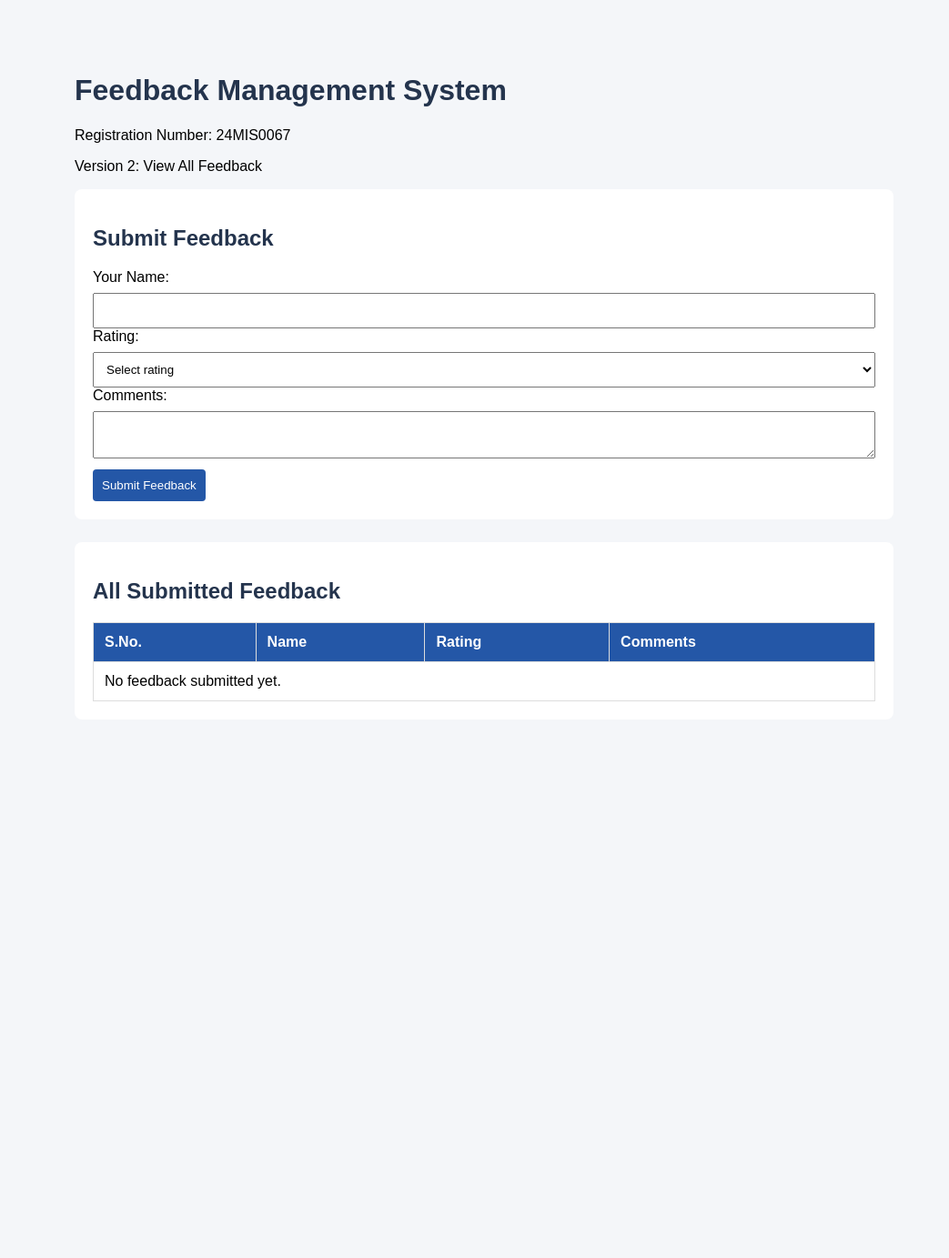
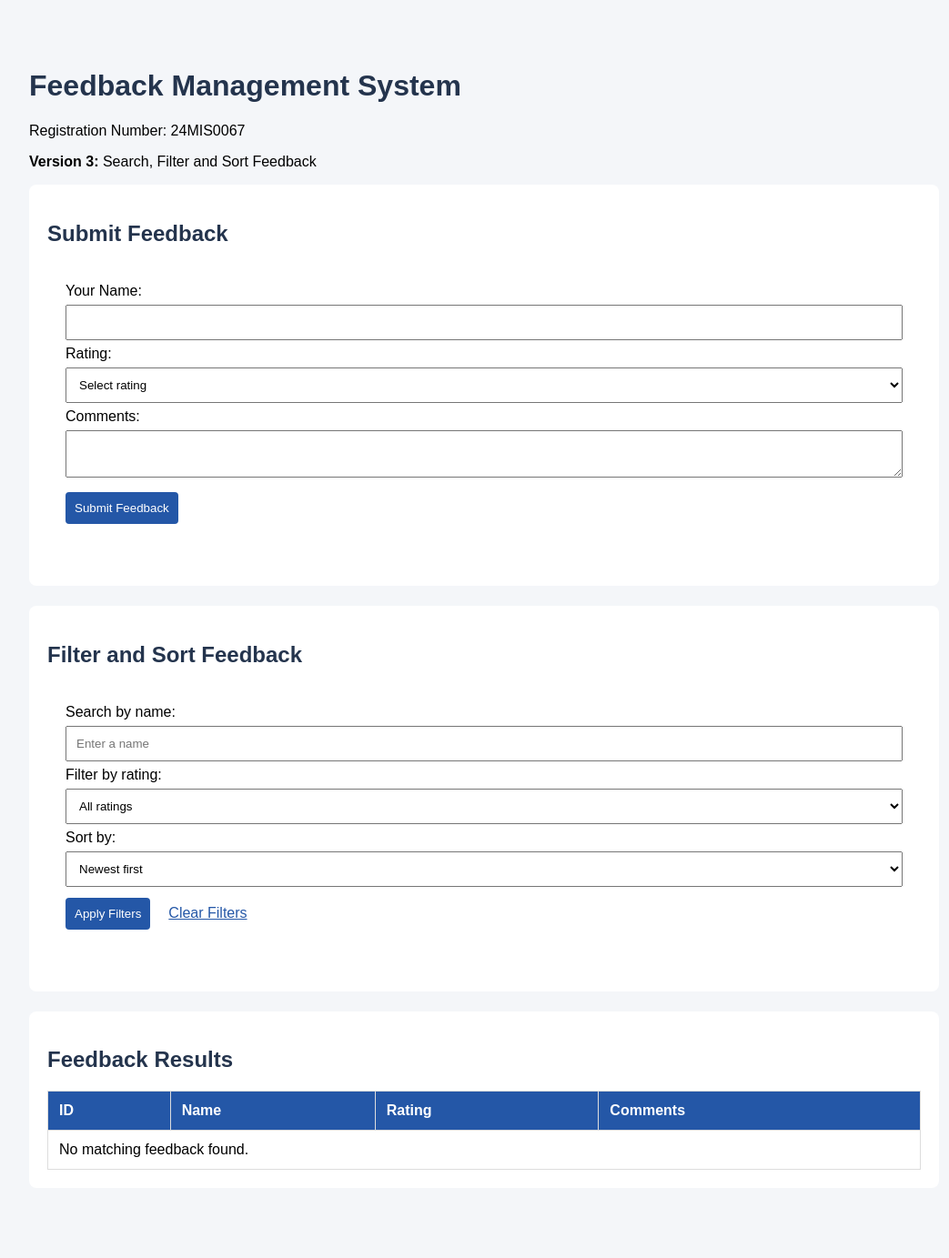
Before and after one commit to aswath-1608/FeedbackSystem-24MIS0067, a Flask app: page / in a window 1280 px wide. Shown: the whole page at 91% size, without its empty margins (108-1151 px from the left). Before the commit the page ends 771 px from the top, so only its background shows below. Run offline with Flask 3, Linux system fonts and the light colour scheme.

Commit message:
v3: Fix feedback sorting functionality

```diff
--- a/templates/index.html
+++ b/templates/index.html
@@ -4,13 +4,13 @@
 <head>
     <meta charset="UTF-8">
     <meta name="viewport" content="width=device-width, initial-scale=1">
-    <title>Feedback System - V2</title>
+    <title>Feedback System - V3</title>
 
     <style>
         body {
             font-family: Arial, sans-serif;
-            max-width: 900px;
-            margin: 40px auto;
+            max-width: 1000px;
+            margin: 35px auto;
             padding: 20px;
             background: #f4f6f9;
         }
@@ -19,17 +19,17 @@
             color: #24344d;
         }
 
-        form, .feedback-section {
+        form, .section {
             background: white;
             padding: 20px;
-            margin-bottom: 25px;
+            margin-bottom: 22px;
             border-radius: 8px;
         }
 
         input, select, textarea, button {
+            box-sizing: border-box;
             padding: 10px;
-            margin-top: 8px;
-            box-sizing: border-box;
+            margin: 6px 0;
         }
 
         input, select, textarea {
@@ -37,11 +37,11 @@
         }
 
         button {
-            cursor: pointer;
             background: #2457a7;
             color: white;
             border: none;
             border-radius: 4px;
+            cursor: pointer;
         }
 
         table {
@@ -63,7 +63,23 @@
         }
 
         tr:nth-child(even) {
-            background: #f0f3f8;
+            background: #edf1f7;
+        }
+
+        .filter-actions {
+            display: flex;
+            gap: 10px;
+            flex-wrap: wrap;
+            align-items: center;
+        }
+
+        .filter-actions button,
+        .filter-actions a {
+            padding: 10px;
+        }
+
+        .filter-actions a {
+            color: #2457a7;
         }
     </style>
 </head>
@@ -71,13 +87,14 @@
 <body>
     <h1>Feedback Management System</h1>
     <p>Registration Number: 24MIS0067</p>
-    <p>Version 2: View All Feedback</p>
+    <p><strong>Version 3:</strong> Search, Filter and Sort Feedback</p>
+
+    <section class="section">
+        <h2>Submit Feedback</h2>
 
         <form action="/submit" method="POST">
-        <h2>Submit Feedback</h2>
-
             <label for="name">Your Name:</label>
-        <input id="name" type="text" name="name" required>
+            <input id="name" name="name" required>
 
             <label for="rating">Rating:</label>
             <select id="rating" name="rating" required>
@@ -94,14 +111,58 @@
 
             <button type="submit">Submit Feedback</button>
         </form>
+    </section>
 
-    <section class="feedback-section">
-        <h2>All Submitted Feedback</h2>
+    <section class="section">
+        <h2>Filter and Sort Feedback</h2>
+
+        <form action="/" method="GET">
+            <label for="search">Search by name:</label>
+            <input id="search" name="name"
+                   value="{{ search_name }}"
+                   placeholder="Enter a name">
+
+            <label for="filter-rating">Filter by rating:</label>
+            <select id="filter-rating" name="rating">
+                <option value="">All ratings</option>
+                {% for value in ["5", "4", "3", "2", "1"] %}
+                <option value="{{ value }}"
+                    {% if rating_filter == value %}selected{% endif %}>
+                    {{ value }} / 5
+                </option>
+                {% endfor %}
+            </select>
+
+            <label for="sort">Sort by:</label>
+            <select id="sort" name="sort">
+                <option value="newest"
+                    {% if sort_order == "newest" %}selected{% endif %}>
+                    Newest first
+                </option>
+                <option value="rating_high"
+                    {% if sort_order == "rating_high" %}selected{% endif %}>
+                    Highest rating first
+                </option>
+                <option value="rating_low"
+                    {% if sort_order == "rating_low" %}selected{% endif %}>
+                    Lowest rating first
+                </option>
+            </select>
+
+            <div class="filter-actions">
+                <button type="submit">Apply Filters</button>
+                <a href="/">Clear Filters</a>
+            </div>
+        </form>
+    </section>
+
+    <section class="section">
+        <h2>Feedback Results</h2>
 
         <table>
             <thead>
                 <tr>
-                    <th>S.No.</th>
+                    <th>ID</th>
                     <th>Name</th>
                     <th>Rating</th>
                     <th>Comments</th>
@@ -111,14 +172,14 @@
             <tbody>
                 {% for item in feedback %}
                 <tr>
-                    <td>{{ loop.index }}</td>
+                    <td>{{ item.id }}</td>
                     <td>{{ item.name }}</td>
                     <td>{{ item.rating }}/5</td>
                     <td>{{ item.comments }}</td>
                 </tr>
                 {% else %}
                 <tr>
-                    <td colspan="4">No feedback submitted yet.</td>
+                    <td colspan="4">No matching feedback found.</td>
                 </tr>
                 {% endfor %}
             </tbody>
```
Also changed, not shown: app.py (+10 -2 lines). Lines whose indentation alone changed are shown as unchanged.
